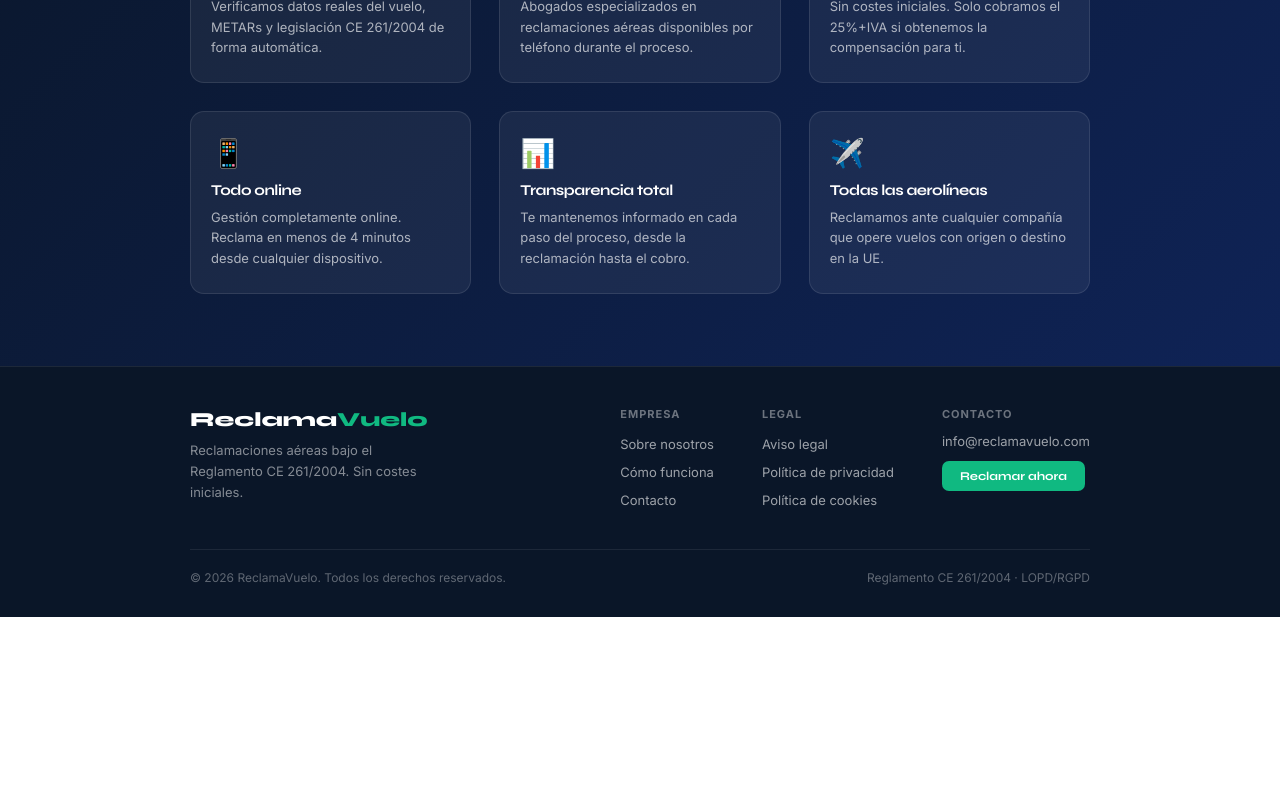
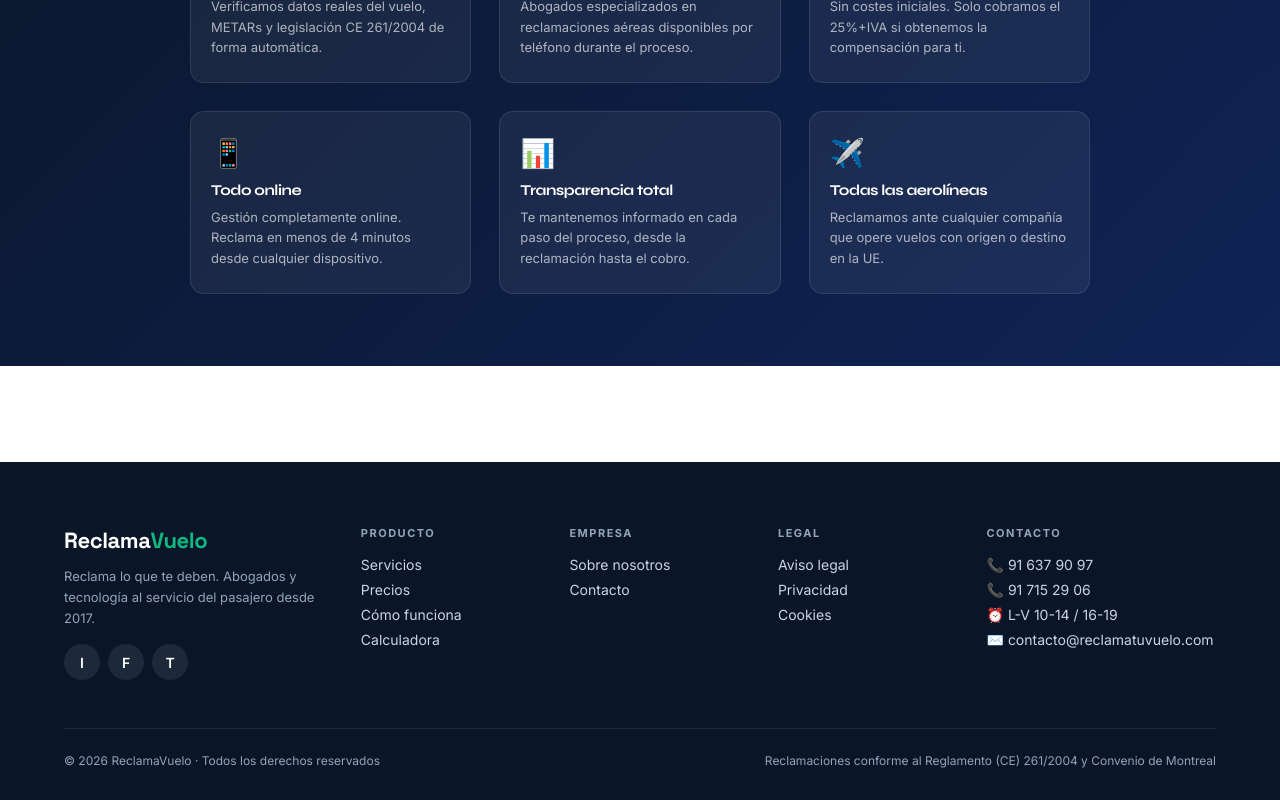
Before and after one commit to guilletruan-sys/reclamavuelo, a Next.js app: page / in a window 1280 px wide. Shown: the part 3147-3947 px from the top of the page. Before the commit the page ends 3764 px from the top, so only its background shows below. Built offline with nearby package versions, Linux system fonts and the light colour scheme.

Commit message:
feat: footer 5 columnas con contacto real y brand

```diff
--- a/components/Footer.jsx
+++ b/components/Footer.jsx
@@ -1,69 +1,122 @@
-// components/Footer.jsx
 import Link from 'next/link';
-import { GREEN, NAVY } from '../lib/theme';
+import { tokens } from '../lib/theme';
+
+const COLS = [
+  {
+    title: 'Producto',
+    links: [
+      { href: '/#servicios', label: 'Servicios' },
+      { href: '/precios', label: 'Precios' },
+      { href: '/#como-funciona', label: 'Cómo funciona' },
+      { href: '/#calculadora', label: 'Calculadora' },
+    ],
+  },
+  {
+    title: 'Empresa',
+    links: [
+      { href: '/sobre-nosotros', label: 'Sobre nosotros' },
+      { href: '/contacto', label: 'Contacto' },
+    ],
+  },
+  {
+    title: 'Legal',
+    links: [
+      { href: '/aviso-legal', label: 'Aviso legal' },
+      { href: '/privacidad', label: 'Privacidad' },
+      { href: '/cookies', label: 'Cookies' },
+    ],
+  },
+];
+
+const linkStyle = {
+  display: 'block', color: tokens.slate300, fontSize: 14,
+  padding: '4px 0', transition: 'color 0.15s',
+};
 
 export default function Footer() {
   return (
-    <footer style={{ background: NAVY, borderTop: '1px solid rgba(255,255,255,0.08)', padding: '40px 24px 32px' }}>
-      <div style={{ maxWidth: 900, margin: '0 auto' }}>
-        <div style={{ display: 'flex', justifyContent: 'space-between', alignItems: 'flex-start', flexWrap: 'wrap', gap: 32, marginBottom: 32 }}>
+    <footer style={{ background: tokens.navy900, color: tokens.slate300, marginTop: tokens.s9 }}>
+      <div style={{
+        maxWidth: tokens.maxWidth, margin: '0 auto',
+        padding: `${tokens.s8}px ${tokens.s5}px ${tokens.s6}px`,
+      }}>
+        <div style={{
+          display: 'grid',
+          gridTemplateColumns: '1.5fr 1fr 1fr 1fr 1.3fr',
+          gap: tokens.s6,
+        }} className="footer-grid">
+          {/* Brand */}
           <div>
-            <div style={{ fontFamily: 'Syne, sans-serif', fontWeight: 800, fontSize: 20, color: '#fff', marginBottom: 8 }}>
-              Reclama<span style={{ color: GREEN }}>Vuelo</span>
+            <div style={{
+              fontFamily: tokens.fontHead, fontSize: 22, fontWeight: 800,
+              color: tokens.white, letterSpacing: '-0.02em',
+            }}>
+              Reclama<span style={{ color: tokens.green500 }}>Vuelo</span>
             </div>
-            <p style={{ color: 'rgba(255,255,255,0.5)', fontSize: 13, maxWidth: 240, lineHeight: 1.6 }}>
-              Reclamaciones aéreas bajo el Reglamento CE 261/2004. Sin costes iniciales.
+            <p style={{ fontSize: 13, color: tokens.slate400, marginTop: tokens.s3, lineHeight: 1.6, maxWidth: 260 }}>
+              Reclama lo que te deben. Abogados y tecnología al servicio del pasajero desde 2017.
             </p>
+            <div style={{ display: 'flex', gap: tokens.s2, marginTop: tokens.s4 }}>
+              {['Instagram', 'Facebook', 'Twitter'].map(s => (
+                <a key={s} href={`https://${s.toLowerCase()}.com/reclamatuvuelo`} target="_blank" rel="noopener"
+                   aria-label={s}
+                   style={{
+                     width: 36, height: 36, borderRadius: tokens.rPill,
+                     background: 'rgba(255,255,255,0.08)', color: tokens.white,
+                     display: 'flex', alignItems: 'center', justifyContent: 'center',
+                     fontSize: 14, fontWeight: 600,
+                   }}>{s[0]}</a>
+              ))}
+            </div>
           </div>
 
-          <div style={{ display: 'flex', gap: 48, flexWrap: 'wrap' }}>
-            <div>
-              <div style={{ color: 'rgba(255,255,255,0.4)', fontSize: 11, fontWeight: 700, textTransform: 'uppercase', letterSpacing: 1, marginBottom: 12 }}>Empresa</div>
-              {[
-                { label: 'Sobre nosotros',  href: '/sobre-nosotros' },
-                { label: 'Cómo funciona',  href: '/#como' },
-                { label: 'Contacto',       href: '/contacto' },
-              ].map(l => (
-                <div key={l.href} style={{ marginBottom: 8 }}>
-                  <Link href={l.href} style={{ color: 'rgba(255,255,255,0.6)', fontSize: 13 }}>{l.label}</Link>
-                </div>
+          {/* Link columns */}
+          {COLS.map(col => (
+            <div key={col.title}>
+              <div style={{
+                fontSize: 11, fontWeight: 700, textTransform: 'uppercase',
+                letterSpacing: '1.5px', color: tokens.slate400, marginBottom: tokens.s3,
+              }}>{col.title}</div>
+              {col.links.map(l => (
+                <Link key={l.href} href={l.href} style={linkStyle}>{l.label}</Link>
               ))}
             </div>
+          ))}
 
-            <div>
-              <div style={{ color: 'rgba(255,255,255,0.4)', fontSize: 11, fontWeight: 700, textTransform: 'uppercase', letterSpacing: 1, marginBottom: 12 }}>Legal</div>
-              {[
-                { label: 'Aviso legal',            href: '/aviso-legal' },
-                { label: 'Política de privacidad', href: '/privacidad' },
-                { label: 'Política de cookies',    href: '/cookies' },
-              ].map(l => (
-                <div key={l.href} style={{ marginBottom: 8 }}>
-                  <Link href={l.href} style={{ color: 'rgba(255,255,255,0.6)', fontSize: 13 }}>{l.label}</Link>
-                </div>
-              ))}
-            </div>
-
-            <div>
-              <div style={{ color: 'rgba(255,255,255,0.4)', fontSize: 11, fontWeight: 700, textTransform: 'uppercase', letterSpacing: 1, marginBottom: 12 }}>Contacto</div>
-              <div style={{ color: 'rgba(255,255,255,0.6)', fontSize: 13, marginBottom: 8 }}>info@reclamavuelo.com</div>
-              <Link href="/#form" style={{
-                display: 'inline-block', background: GREEN, color: '#fff',
-                padding: '8px 18px', borderRadius: 7,
-                fontFamily: 'Syne, sans-serif', fontWeight: 700, fontSize: 12, marginTop: 4,
-              }}>
-                Reclamar ahora
-              </Link>
-            </div>
+          {/* Contact */}
+          <div>
+            <div style={{
+              fontSize: 11, fontWeight: 700, textTransform: 'uppercase',
+              letterSpacing: '1.5px', color: tokens.slate400, marginBottom: tokens.s3,
+            }}>Contacto</div>
+            <a href="tel:+34916379097" style={linkStyle}>📞 91 637 90 97</a>
+            <a href="tel:+34917152906" style={linkStyle}>📞 91 715 29 06</a>
+            <div style={{ ...linkStyle, cursor: 'default' }}>⏰ L-V 10-14 / 16-19</div>
+            <a href="mailto:contacto@reclamatuvuelo.com" style={linkStyle}>✉️ contacto@reclamatuvuelo.com</a>
           </div>
         </div>
 
-        <div style={{ borderTop: '1px solid rgba(255,255,255,0.08)', paddingTop: 20, display: 'flex', justifyContent: 'space-between', flexWrap: 'wrap', gap: 8 }}>
-          <p style={{ color: 'rgba(255,255,255,0.35)', fontSize: 12 }}>
-            © {new Date().getFullYear()} ReclamaVuelo. Todos los derechos reservados.
-          </p>
-          <p style={{ color: 'rgba(255,255,255,0.35)', fontSize: 12 }}>Reglamento CE 261/2004 · LOPD/RGPD</p>
+        <div style={{
+          borderTop: `1px solid rgba(255,255,255,0.08)`,
+          marginTop: tokens.s7,
+          paddingTop: tokens.s5,
+          display: 'flex', justifyContent: 'space-between', alignItems: 'center',
+          flexWrap: 'wrap', gap: tokens.s3,
+          fontSize: 12, color: tokens.slate400,
+        }}>
+          <div>© {new Date().getFullYear()} ReclamaVuelo · Todos los derechos reservados</div>
+          <div>Reclamaciones conforme al Reglamento (CE) 261/2004 y Convenio de Montreal</div>
         </div>
       </div>
+
+      <style jsx>{`
+        @media (max-width: ${tokens.bpMd}px) {
+          .footer-grid { grid-template-columns: 1fr 1fr !important; }
+        }
+        @media (max-width: ${tokens.bpSm}px) {
+          .footer-grid { grid-template-columns: 1fr !important; }
+        }
+      `}</style>
     </footer>
   );
 }
```
